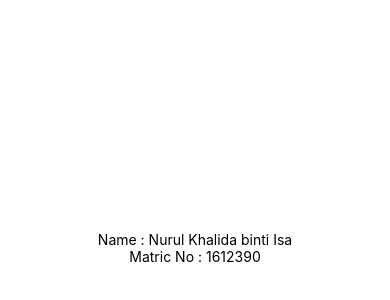
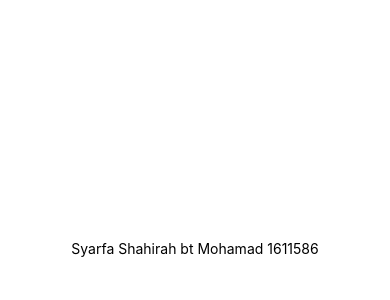
Before and after one commit to syarfa1708/tester, a React Native app: screen / in a window 390 px wide. Shown: the part 174-474 px from the top of the page. Built offline with nearby package versions, Linux system fonts and the light colour scheme.

Commit message:
Update App.js

```diff
--- a/App.js
+++ b/App.js
@@ -5,8 +5,8 @@ export default class App extends React.Component {
   render() {
     return (
       <View style={styles.container}>
-        <Text>Name : Nurul Khalida binti Isa</Text>
-        <Text>Matric No : 1612390</Text>
+        <Text>Syarfa Shahirah bt Mohamad 1611586</Text>
+
       </View>
     );
   }
```
